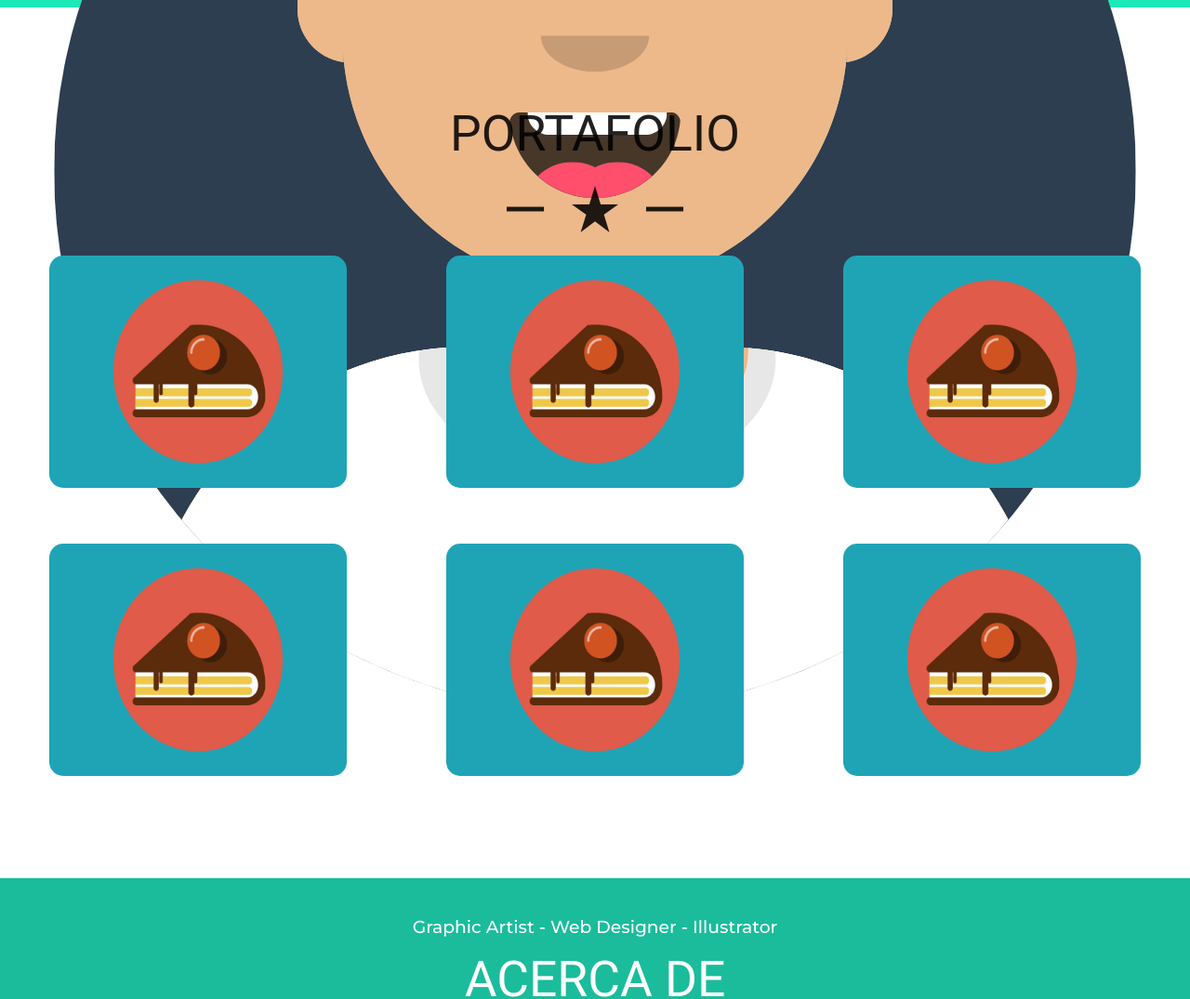
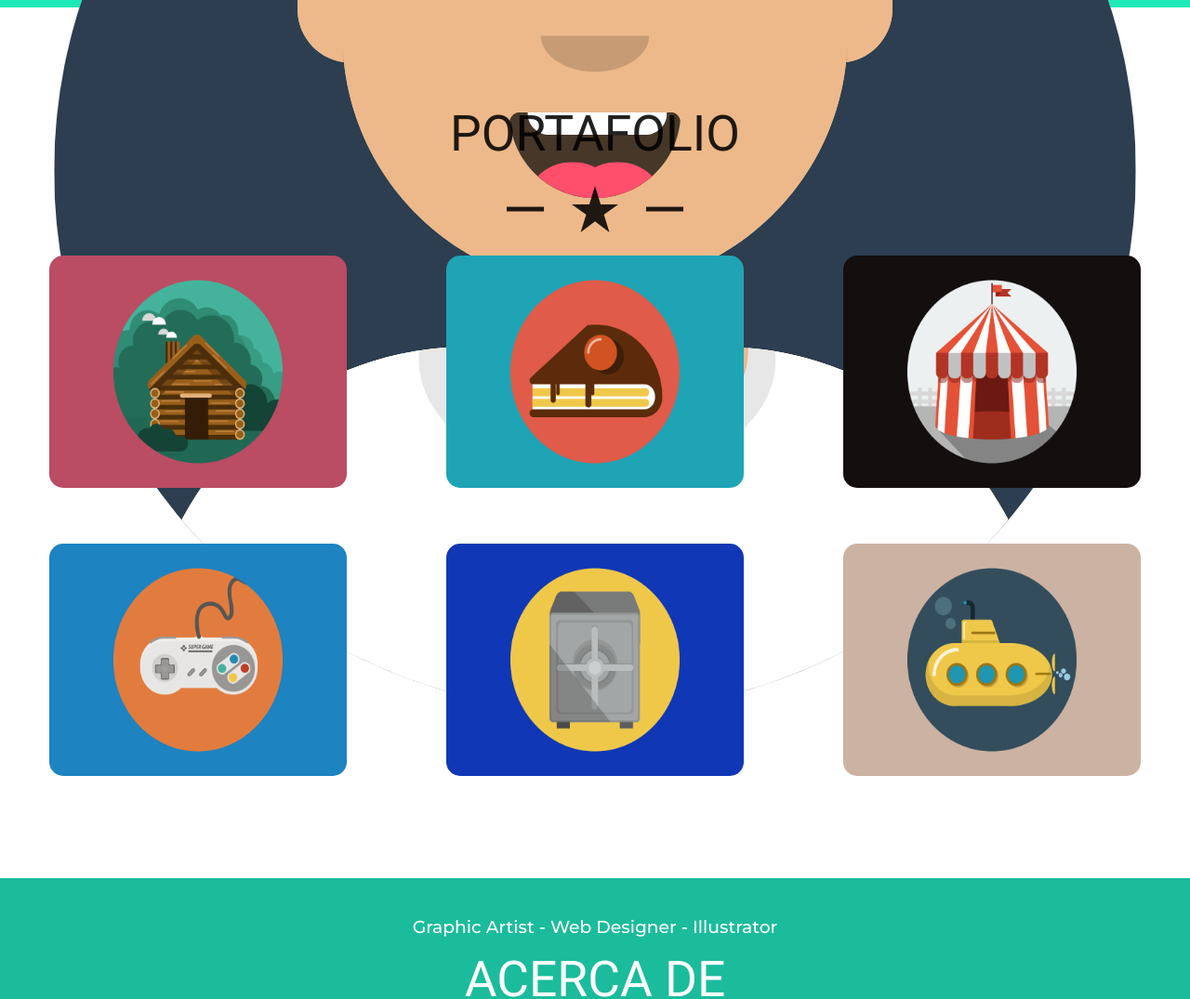
Before and after one commit to JulianArdi/LIBRERIAS, a plain HTML site: page index.html in a window 1280 px wide. Shown: the part 702-1777 px from the top of the page at 93% size. Drawn offline with nearby package versions, Linux system fonts and the light colour scheme.

Commit message:
add img
se agregan las imagenes

```diff
--- a/index.html
+++ b/index.html
@@ -42,7 +42,7 @@
 <section class="contenedorimg">
 <div class="contenidoimg">
   <section class="subcontenido">
-      <img src="imagenes/cake.png" alt="">
+      <img src="imagenes/cabin.png" alt="">
       <div class="iconos">
         <i class="large material-icons white-text">add</i>
       </div>
@@ -58,7 +58,7 @@
 </div>
 <div class="contenidoimg">
   <section class="subcontenido">
-      <img src="imagenes/cake.png" alt="">
+      <img src="imagenes/circus.png" alt="">
       <div class="iconos">
         <i class="large material-icons white-text">add</i>
       </div>
@@ -68,7 +68,7 @@
 <section class="contenedorimg">
   <div class="contenidoimg">
     <section class="subcontenido">
-        <img src="imagenes/cake.png" alt="">
+        <img src="imagenes/game.png" alt="">
         <div class="iconos">
           <i class="large material-icons white-text">add</i>
         </div>
@@ -76,7 +76,7 @@
   </div>
   <div class="contenidoimg">
     <section class="subcontenido">
-        <img src="imagenes/cake.png" alt="">
+        <img src="imagenes/safe.png" alt="">
         <div class="iconos">
           <i class="large material-icons white-text">add</i>
         </div>
@@ -84,7 +84,7 @@
   </div>
   <div class="contenidoimg">
     <section class="subcontenido">
-        <img src="imagenes/cake.png" alt="">
+        <img src="imagenes/submarine.png" alt="">
         <div class="iconos">
           <i class="large material-icons white-text">add</i>
         </div>
```
